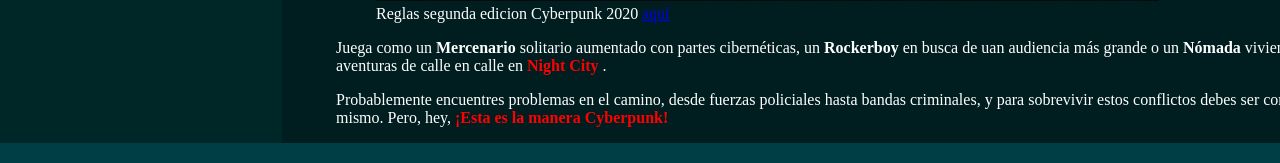
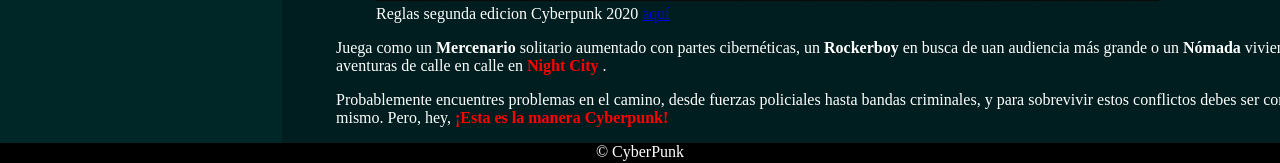
Before and after one commit to AleGonza2611/Tarea2, a Spring Boot app: page /Index.html in a window 1280 px wide. Shown: the part 1206-1369 px from the top of the page. Run offline with Spring Boot 4, Linux system fonts and the light colour scheme.

Commit message:
Tarea semana 3, pagina fanmade de CyberPunk

```diff
--- a/src/main/resources/static/Index.html
+++ b/src/main/resources/static/Index.html
@@ -69,4 +69,5 @@
             </article>
 
     </body>
+    <footer>&COPY; CyberPunk</footer>
 </html>
```
